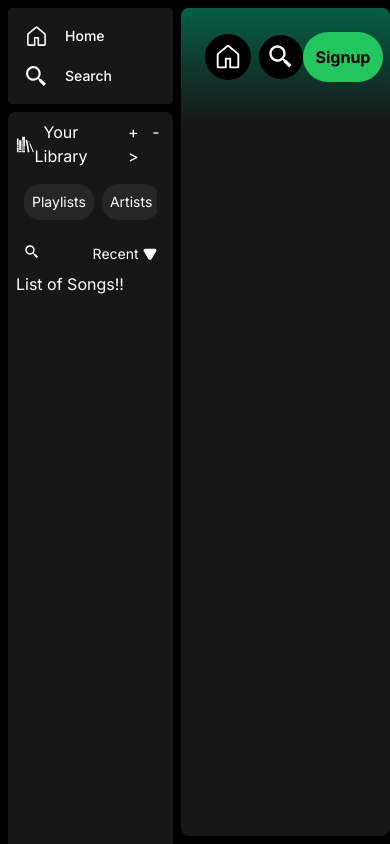
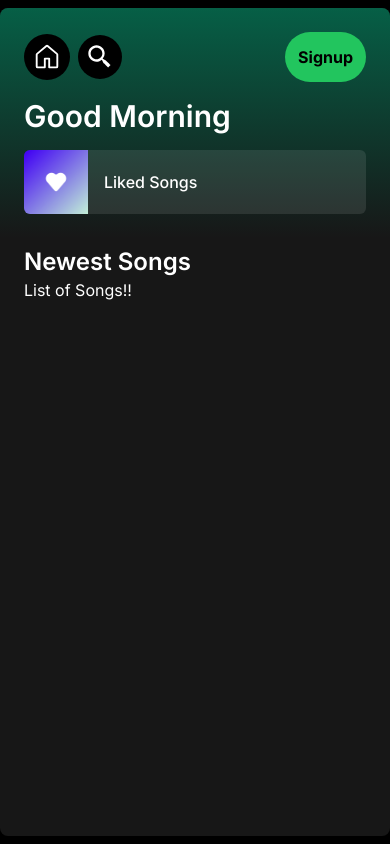
Before and after one commit to rishantkohli2033/spotify-front, a Next.js app: page / in a window 390 px wide. Built offline with nearby package versions, Linux system fonts and the light colour scheme.

Commit message:
basic layout completed

```diff
--- a/components/main-content/MainContent.tsx
+++ b/components/main-content/MainContent.tsx
@@ -8,6 +8,15 @@
     return (
         <div className='bg-neutral-900 mt-2 mb-2 rounded-lg  w-full overflow-hidden overflow-y-auto'>
             <Header/>
+            <div className='mt-2 mb-7 px-6'>
+                <div className='flex justify-between items-center'>
+                    <h1 className='text-white text-2xl font-semibold'>Newest Songs</h1>
+                </div>
+                <div>
+                List of Songs!!
+                </div>
+            </div>
+
         </div>
     )
 }
--- a/components/main-content/header/Header.tsx
+++ b/components/main-content/header/Header.tsx
@@ -3,6 +3,7 @@
 import { RxCaretLeft, RxCaretRight } from 'react-icons/rx';
 import { BiSearchAlt2 } from "react-icons/bi";
 import Button from '../button/Button';
+import ListItem from '../list-item/ListItem';
 type HeaderProps = {};
 
 const Header:React.FC<HeaderProps> = () => {
@@ -33,7 +34,15 @@
                         </div>
                     </>
                 </div>
+
             </div>
+            <h1 className='text-white text-3xl font-semibold'>
+                Good Morning
+            </h1>
+            <div className=' grid grid-cols-1 sm:grid-cols-2 xl:grid-cols-3 2xl:grid-cols-4 gap-4 mt-4'>
+                <ListItem/>
+            </div>
+
         </div>
     )
 }
--- /dev/null
+++ b/components/main-content/list-item/ListItem.tsx
@@ -0,0 +1,23 @@
+import Image from 'next/image';
+import React from 'react';
+import { FaPlay } from 'react-icons/fa';
+
+type ListItemProps = {};
+
+const ListItem:React.FC<ListItemProps> = () => {
+
+    return (
+        <button className='relative group flex items-center rounded-md overflow-hidden gap-x-4 bg-neutral-100/10 hover:bg-nuetral-100/20 transition pr-4'>
+            <div className='relative min-h-[64px] min-w-[64px]'>
+                <Image src={'/liked.png'} alt={'liked'} fill className='object-cover'/>
+            </div>
+            <p className='font-medium truncate py-5'>
+                Liked Songs
+            </p>
+            <div className='absolute transition opacity-0 rounded-full flex items-center justify-center bg-green-500 p-4 drop-shadow-md right-5 group-hover:opacity-100 hover:scale-110'>
+                <FaPlay className='text-black'/>
+            </div>
+        </button>
+    )
+}
+export default ListItem;
--- a/components/sidebar/Sidebar.tsx
+++ b/components/sidebar/Sidebar.tsx
@@ -8,9 +8,9 @@
 const Sidebar: React.FC<SidebarProps> = () => {
 
     return (
-        <div className='sm:hidden md:flex flex-col overflow-hidden'>
+        <div className='hidden md:flex flex-col overflow-hidden'>
             <SidebarTop />
-            <div className=" p-2 mr-2 ml-2 mb-2 rounded-lg h-full bg-neutral-900 ">
+            <div className="p-2 mr-2 ml-2 mb-2 rounded-lg h-full bg-neutral-900 ">
                 <SidebarNav/>
                 <SidebarBody/>
             </div>
--- a/components/sidebar/sidebar-nav/SidebarNav.tsx
+++ b/components/sidebar/sidebar-nav/SidebarNav.tsx
@@ -19,7 +19,7 @@
         {/* comment */}
         <div className='flex text-sm m-2 sm:ml-2 md:ml-4
         pb-2 overflow-x-auto max-w-72 h-auto
-         space-x-2 pt-2'>
+         space-x-2 pt-2 transition rounded-2xl'>
             <div className='bg-neutral-800 rounded-2xl p-2'>
                 Playlists
             </div>
```
Also changed, not shown: public/liked.png (added).
